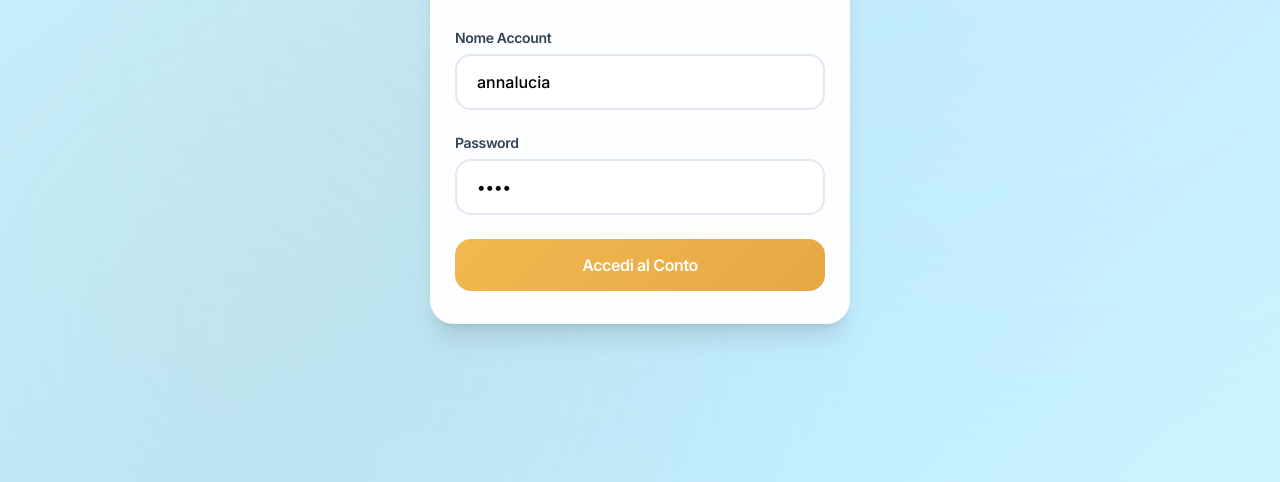
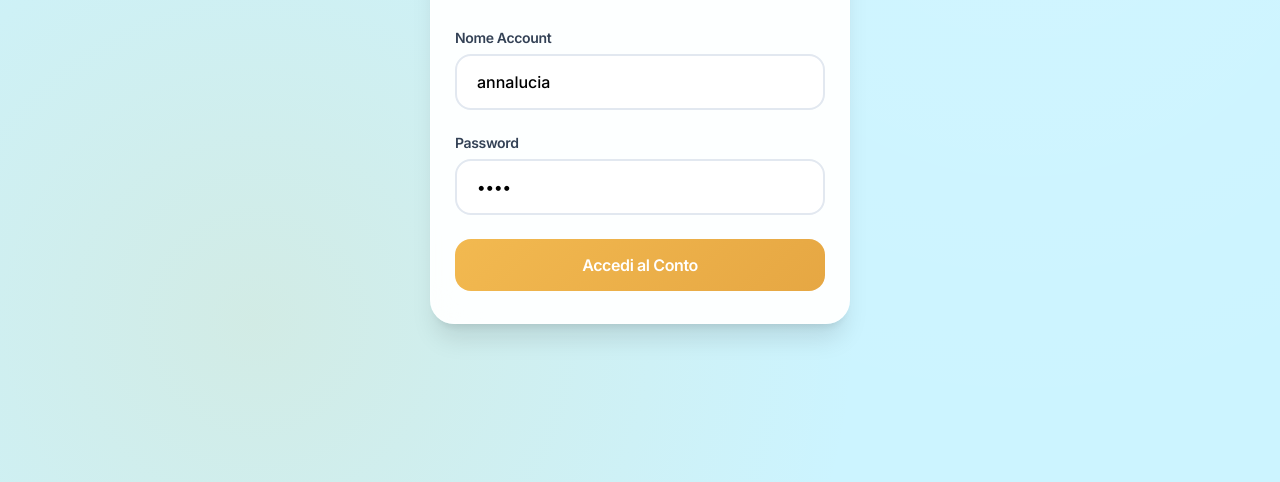
Before and after one commit to Checcolino1312/annalucia, a plain HTML site: page index.html in a window 1280 px wide. Shown: the part 318-800 px from the top of the page. Drawn offline with Linux system fonts and the light colour scheme.

Commit message:
Update index.html

```diff
--- a/index.html
+++ b/index.html
@@ -32,7 +32,10 @@
 
         body {
             font-family: 'Inter', -apple-system, BlinkMacSystemFont, sans-serif;
-            background: linear-gradient(135deg, var(--primary) 0%, #b8e8ff 50%, var(--primary) 100%);
+            background: var(--primary);
+            background-image:
+                radial-gradient(circle at 20% 80%, rgba(242, 185, 80, 0.15) 0%, transparent 50%),
+                radial-gradient(circle at 80% 20%, rgba(255, 255, 255, 0.1) 0%, transparent 50%);
             min-height: 100vh;
             display: flex;
             align-items: center;
@@ -42,22 +45,15 @@
         }
 
         body::before {
-            content: '';
-            position: fixed;
-            top: 0;
-            left: 0;
-            width: 100%;
-            height: 100%;
-            background:
-                radial-gradient(circle at 20% 80%, rgba(242, 185, 80, 0.1) 0%, transparent 50%),
-                radial-gradient(circle at 80% 20%, rgba(255, 255, 255, 0.15) 0%, transparent 50%),
-                radial-gradient(circle at 40% 40%, rgba(242, 185, 80, 0.05) 0%, transparent 50%);
-            pointer-events: none;
-            z-index: -1;
+            display: none;
         }
 
         .container {
             background: rgba(255, 255, 255, 0.95);
+            /* Fallback per browser che non supportano backdrop-filter */
+            background: white;
+            background: rgba(255, 255, 255, 0.95);
+            -webkit-backdrop-filter: blur(var(--blur));
             backdrop-filter: blur(var(--blur));
             border: 1px solid rgba(255, 255, 255, 0.3);
             border-radius: 24px;
@@ -66,6 +62,13 @@
             width: 100%;
             max-width: 420px;
             position: relative;
+        }
+
+        /* Fallback per dispositivi che non supportano backdrop-filter */
+        @supports not (backdrop-filter: blur(20px)) {
+            .container {
+                background: rgba(255, 255, 255, 0.98);
+            }
         }
 
         .container::before {
@@ -600,6 +603,9 @@
             // Scroll verso il video
             videoContainer.scrollIntoView({ behavior: 'smooth' });
 
+            // Avvia il video automaticamente
+            video.play().catch(err => console.log('Autoplay bloccato:', err));
+
             // Tentativo di aprire a schermo intero dopo un breve delay
             setTimeout(() => {
                 if (video.requestFullscreen) {
```
